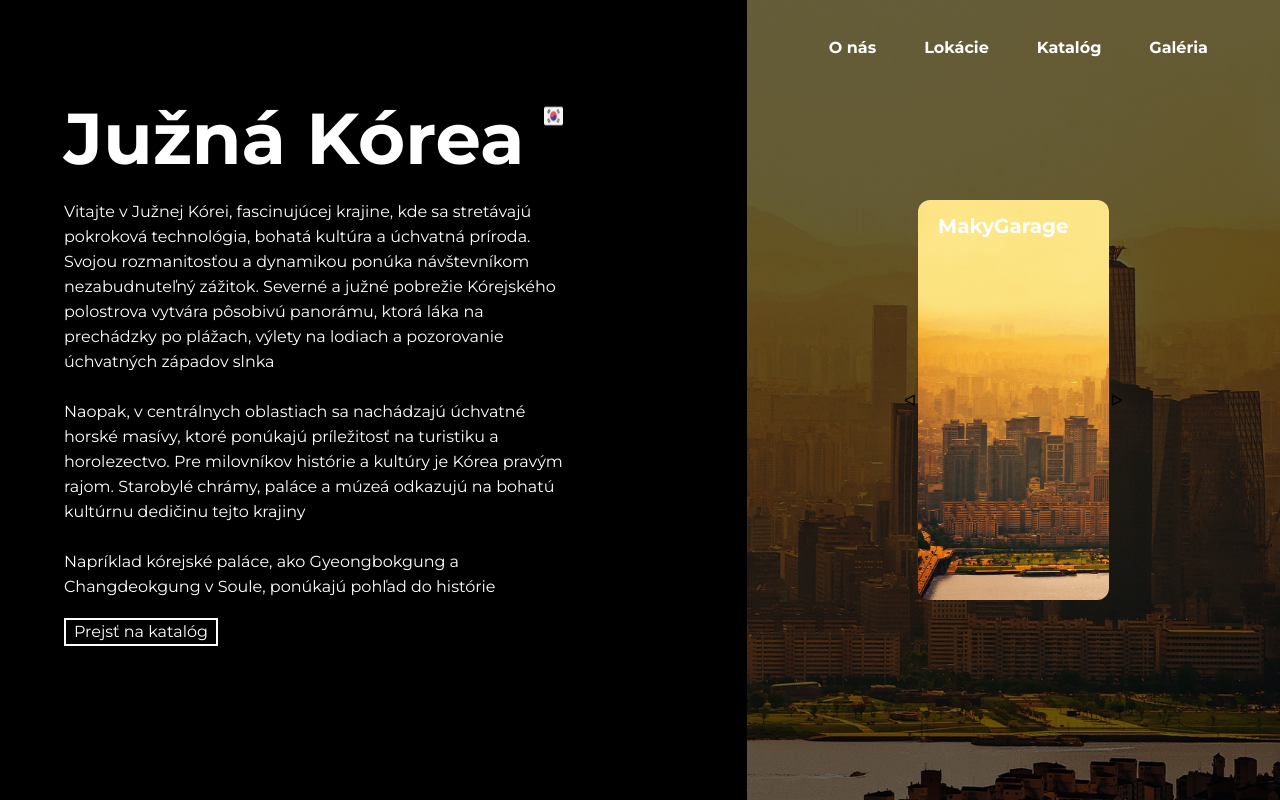
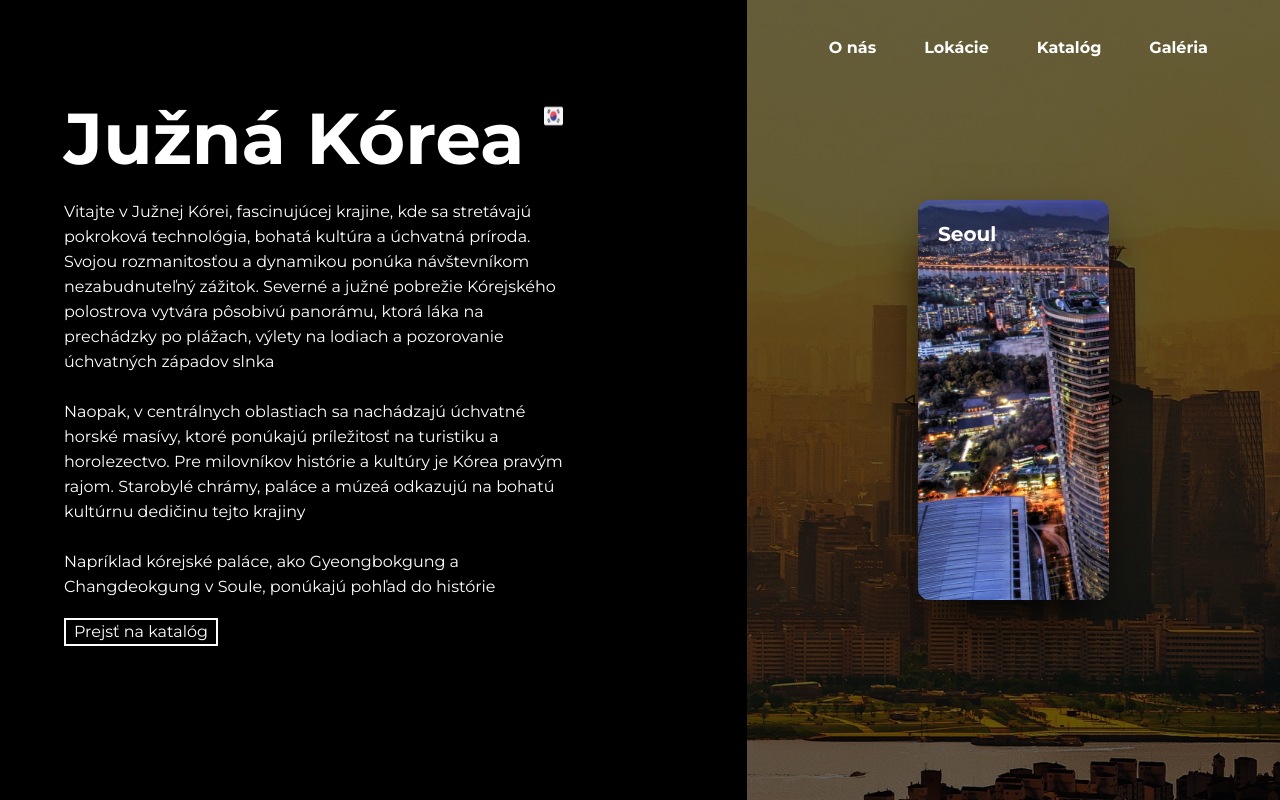
Before and after one commit to mxrshall/E-Travel-static, a React (Vite) app: page /info in a window 1280 px wide. Shown: the top 800 px of the page. Built offline with nearby package versions, Linux system fonts and the light colour scheme.

Commit message:
Dokoncenie slideru

```diff
--- a/src/Slider.jsx
+++ b/src/Slider.jsx
@@ -1,31 +1,25 @@
 import { useState } from "react";
 import { motion } from "framer-motion";
 
-import header1 from "./images/header/header1.jpg"
-import header2 from "./images/header/header2.jpg"
-import header3 from "./images/header/header3.jpg"
-import header4 from "./images/header/header4.jpg"
+import Seoul from "./images/photos/Seoul.jpg"
+import BukchonHanokVillage from "./images/photos/BukchonHanokVillage.jpg"
+import Gyeongju from "./images/photos/Gyeongju.png"
 
 const sliderimages = [
     {
-        logo: header1,
-        title: "MakyGarage",
-        link: "https://www.makygarage.sk/",
+        title: "Seoul",
+        background: Seoul,
+        link: "#",
     },
     {
-        logo: header2,
-        title: "Bánczi Roman",
-        link: "https://www.lexanga.sk/",
+        title: "Bukchon Hanok Village",
+        background: BukchonHanokVillage,
+        link: "#",
     },
     {
-        logo: header3,
-        title: "Aikido Vsetin",
-        link: "https://aikidovsetin.cz/",
-    },
-    {
-        logo: header4,
-        title: "Prepravy",
-        link: "https://nadrozmerneprepravy.sk/",
+        title: "Gyeongju",
+        background: Gyeongju,
+        link: "#",
     },
 ];
 
@@ -76,7 +70,7 @@ const Slider = () => {
                 animate={{ x: 0, opacity: 1 }}
                 initial={{ x: 100, opacity: 0 }}
                 transition={{ delay: 0.8 }}
-                onClick={prev}
+                onClick={next}
                 className="w-1/12"
             >
                 ᐊ
@@ -84,15 +78,15 @@ const Slider = () => {
             <div className="w-full h-[50vh] bg-cover">
                 <a href={sliderimages[index].link} target="_blank">
                     <motion.div
-                        className="w-full h-[50vh] bg-blue-600 rounded-xl bg-cover px-5 py-3 text-xl text-white font-bold font-mont"
+                        className="w-full h-[50vh] rounded-xl bg-cover pl-5 py-5 text-xl text-white font-bold font-mont shadow-2xl shadow-black"
                         variants={slidersettings}
                         animate="animate"
                         initial="initial"
                         exit="exit"
-                        key={sliderimages[index].logo}
+                        key={sliderimages[index].background}
                         custom={direction}
                         style={{
-                            backgroundImage: `url(${sliderimages[index].logo})`,
+                            backgroundImage: `url(${sliderimages[index].background})`,
                         }}
                     >
                         {sliderimages[index].title}
@@ -103,7 +97,7 @@ const Slider = () => {
                 animate={{ x: 0, opacity: 1 }}
                 initial={{ x: -100, opacity: 0 }}
                 transition={{ delay: 0.8 }}
-                onClick={next}
+                onClick={prev}
                 className="w-1/12"
             >
                 ᐅ
```
Also changed, not shown: src/images/photos/BukchonHanokVillage.jpg (renamed from src/images/photos/Bukchon Hanok Village.jpg).
